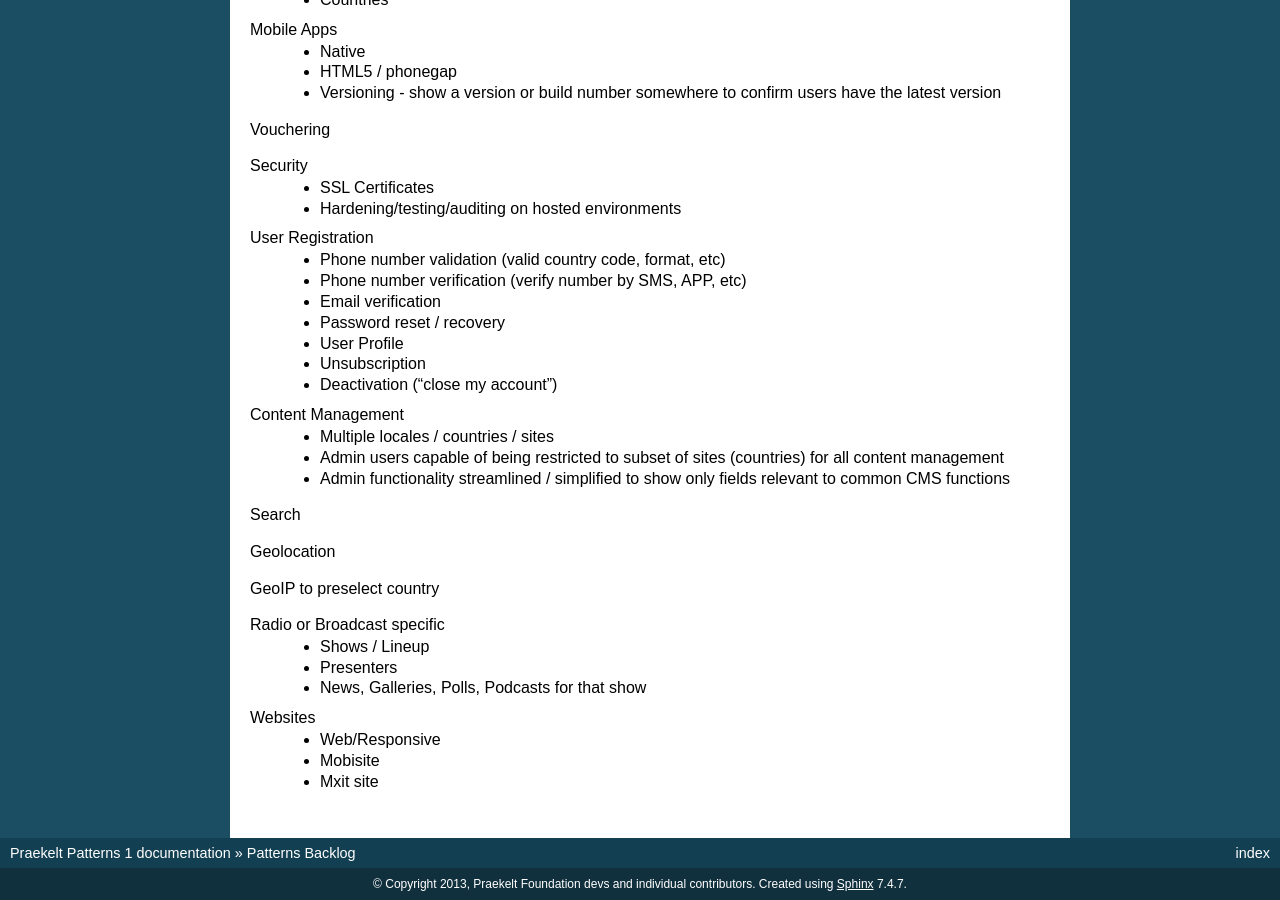
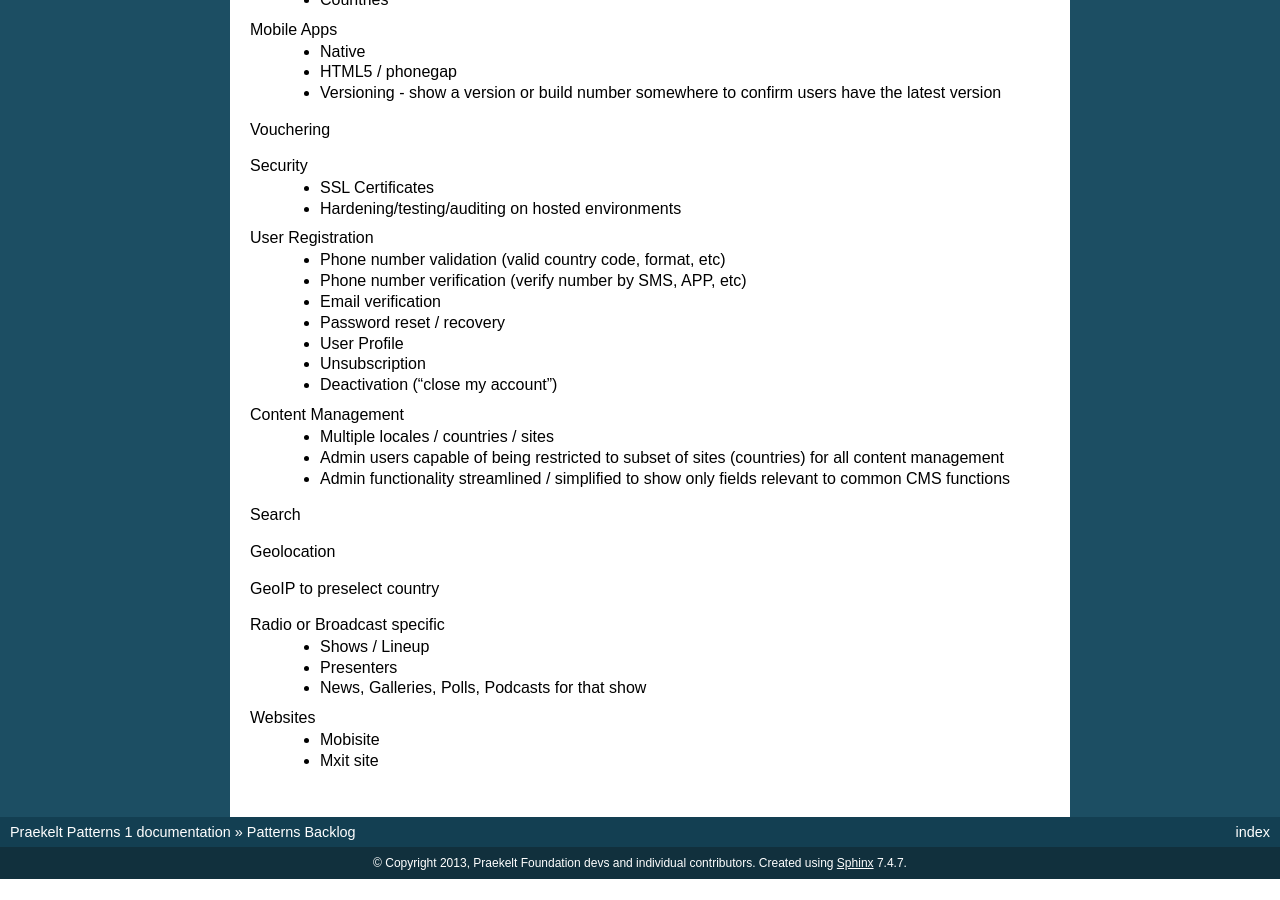
Before and after one commit to praekeltfoundation/patterns, a Sphinx documentation site: the page built from docs/patterns-backlog.rst, in a window 1280 px wide and 900 px high, scrolled down 1778 px. Built offline with Sphinx 7.4.7, drawn with Linux system fonts in a browser that asks for light colours; after the commit the page ends 2657 px from its top, so only the background shows below that.

Commit message:
Update patterns-backlog.rst
Remove responsive web, as it is now published.

```diff
--- a/docs/patterns-backlog.rst
+++ b/docs/patterns-backlog.rst
@@ -128,6 +128,5 @@ Radio or Broadcast specific
     - News, Galleries, Polls, Podcasts for that show
 
 Websites
-    - Web/Responsive
     - Mobisite
     - Mxit site
```
